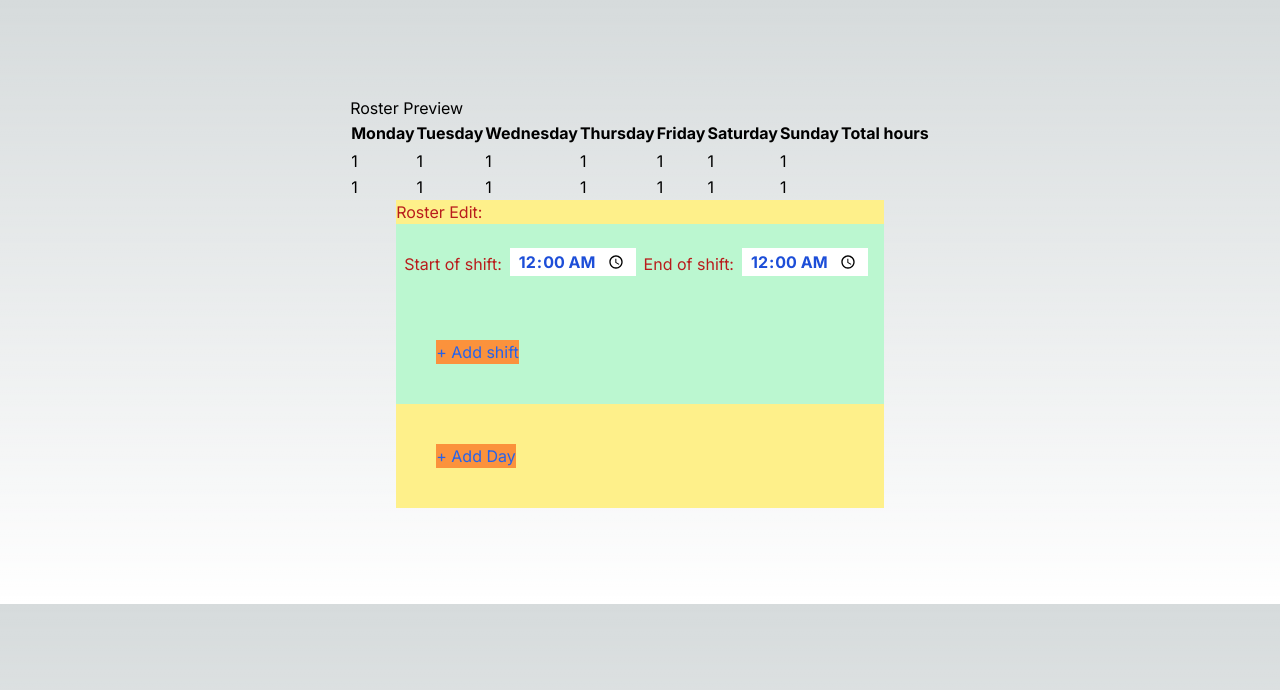
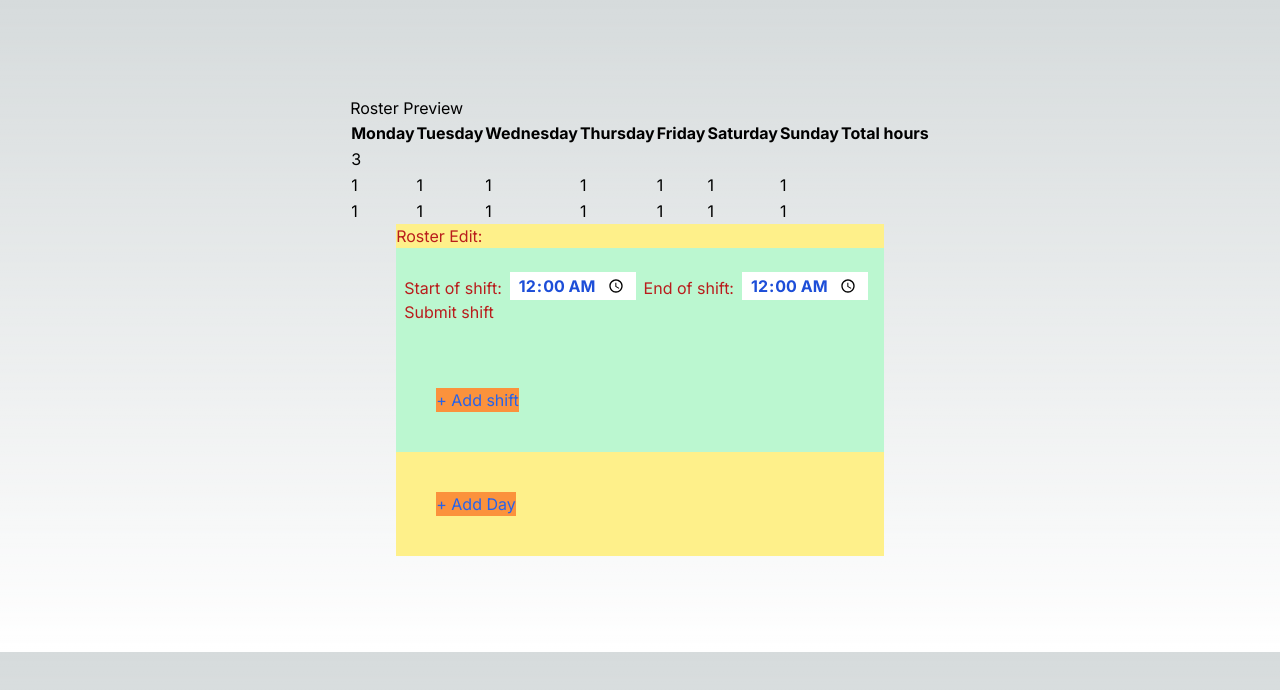
Before and after one commit to bruncik/Roster, a Next.js app in the folder roster/: page / in a window 1280 px wide. Shown: the top 690 px of the page. Built offline with nearby package versions, Linux system fonts and the light colour scheme.

Commit message:
context is working need add 2 more states for start and end hours

```diff
--- /dev/null
+++ b/roster/app/components/contextX.jsx
@@ -0,0 +1,27 @@
+import { useState } from "react";
+const { createContext } = require("react");
+
+const ContextX = createContext([]);
+
+
+export default ContextX;
+
+export function XProvider({ children }) {
+
+    const [hours, setHours] = useState([3]);
+    //{
+    // items: [],
+    //});
+
+    const addHours = (time) => {
+        setHours(
+            hours + time
+        );
+    };
+
+    return (
+        <ContextX.Provider value={{ hours, addHours }}>
+            {children}
+        </ContextX.Provider>
+    );
+}
--- a/roster/app/components/days.tsx
+++ b/roster/app/components/days.tsx
@@ -4,8 +4,16 @@ import { useState } from "react";
 import Day from "./day";
 
 export default function Days() {
+    const X = () => {
+        return (
+            <div>
+                <h1>Hello</h1>
+            </div>
+        )
+    }
 
     const [oneDay, setOneDay] = useState([<Day />]);
+
 
     const addOneDay = () => {
         setOneDay([...oneDay, <Day />]);
--- a/roster/app/components/oneShift.tsx
+++ b/roster/app/components/oneShift.tsx
@@ -1,12 +1,54 @@
 import TimeInputField from "./timeInputField";
+import ContextX from "./contextX"
+import { useContext, useState } from "react"
 
 export default function OneShift() {
-    return (
+
+    const { addHours } = useContext(ContextX);
+    const [shiftStart, setShiftStart] = useState('00:00');
+    const [shiftEnd, setShiftEnd] = useState('00:00');
+
+    const handleShiftChangeS = (newX) => {
+        setShiftStart(newX);
+    };
+
+    const handleShiftChangeE = (newX) => {
+        setShiftEnd(newX);
+    };
+
+    const handleSubmit = (event) => {       //here you shoul count ==> endShitf - startShift
+        console.log('handleSubmit ran');
+        event.preventDefault(); // 👈️ prevent page refresh
+
+        //******************************** */
+        const startDate = new Date(`1970-01-01T${shiftStart}:00Z`);
+        const endDate = new Date(`1970-01-01T${shiftEnd}:00Z`);
+
+        var duration = endDate - startDate;
+
+        if (duration < 0) {
+            duration += 24 * 60 * 60 * 1000;
+        }
+
+        const hours = Math.floor(duration / (1000 * 60 * 60));
+        const minutes = Math.floor((duration / (1000 * 60)) % 60);
+
+        setShiftStart('00:00');
+        setShiftEnd('00:00');
+        addHours(' -- ' + hours + ':' + minutes + ' ');
+    };
+
+    return (        // form with button
         <div className="flex flex-col my-4 p-2">
-            <div className="flex">
-                <label className='mt-1'>Start of shift:</label> <TimeInputField />
-                <label className='mt-1'>End of shift:</label> <TimeInputField />
-            </div>
+            <form onSubmit={handleSubmit}>
+                <div className="flex">
+                    <label className='mt-1'>Start of shift:</label>
+                    <TimeInputField value={shiftStart} onChange={handleShiftChangeS} />
+                    <label className='mt-1'>End of shift:</label>
+                    <TimeInputField value={shiftEnd} onChange={handleShiftChangeE} />
+                </div>
+                <button type="submit">Submit shift</button>
+            </form>
         </div>
     )
 }
--- a/roster/app/components/rosterTable.tsx
+++ b/roster/app/components/rosterTable.tsx
@@ -1,4 +1,9 @@
+import ContextX from "./contextX"
+import { useContext } from "react"
+
 export default function RosterTable() {
+    const { hours } = useContext(ContextX);
+
     return (
         <div>
             <table className="table-auto">
@@ -16,7 +21,7 @@ export default function RosterTable() {
                 </thead>
                 <tbody>
                     <tr>
-                        <td>{ }</td>
+                        <td>{hours}</td>
                         <td>{ }</td>
                         <td>{ }</td>
                         <td>{ }</td>
--- a/roster/app/components/timeInputField.tsx
+++ b/roster/app/components/timeInputField.tsx
@@ -1,6 +1,14 @@
-export default function TimeInputField() {
+
+export default function TimeInputField(props) {
+
+    const handleChange = (event) => {
+        props.onChange(event.target.value);
+    };
+
     return (
+        //in the future here will be form with submit button
         <input className='text-blue-700 font-bold px-2 mx-2'
-            type="time" id="appt" name="appt" min="00:00" max="24:00" defaultValue="00:00" required />
+            type="time" id="appt" name="appt" min="00:00" max="24:00" defaultValue="00:00"
+            required value={props.value} onChange={handleChange} />
     );
 }
--- a/roster/app/page.tsx
+++ b/roster/app/page.tsx
@@ -1,16 +1,24 @@
+"use client"
 import Image from 'next/image'
 import RosterEdit from './components/rosterEdit'
 import RosterPreview from './components/rosterPreview'
+import { XProvider } from './components/contextX'
+
 
 export default function Home() {
+
   return (
     <main className="flex flex-col items-center justify-between p-24">
-      <RosterPreview />
 
-      <div className='test text-red-700'>
-        <RosterEdit />
+      <XProvider>
+        <div>
+          <RosterPreview />
+        </div>
+        <div className='test text-red-700'>
+          <RosterEdit />
+        </div>
+      </XProvider>
 
-      </div>
-    </main>
+    </main >
   )
 }
```
